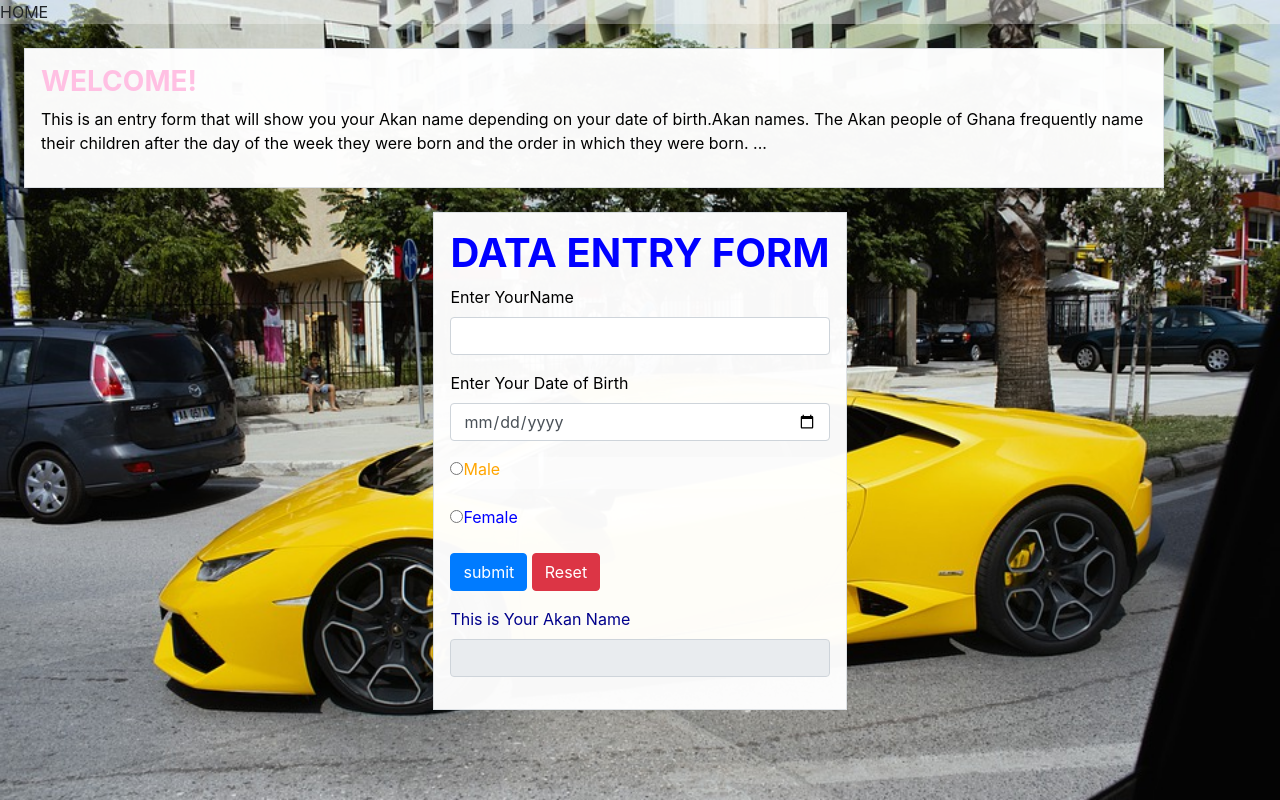
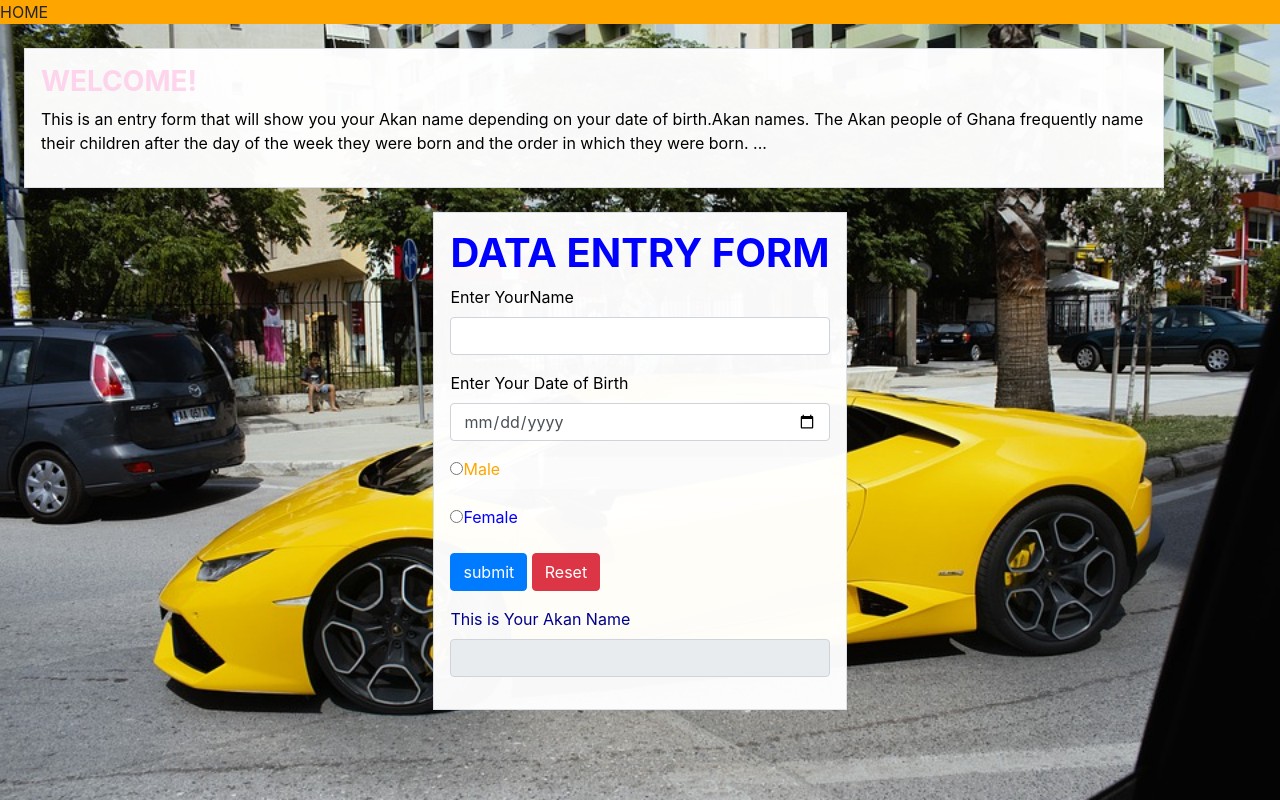
Before and after one commit to DENNIS954/portfolio, a plain HTML site: page index.html in a window 1280 px wide. Drawn offline with Linux system fonts and the light colour scheme.

```diff
--- a/style.css
+++ b/style.css
@@ -17,10 +17,10 @@ button {
     color: #000;
 }
 H3 {
-    color: rgb(255, 192, 227);
+    color: rgba(255, 192, 227, 0.644);
 }
 .will {
-    background: rgba(255, 255, 255, 0.315);
+    background: orange;
 }
 .vel {
     color: orange;
```
